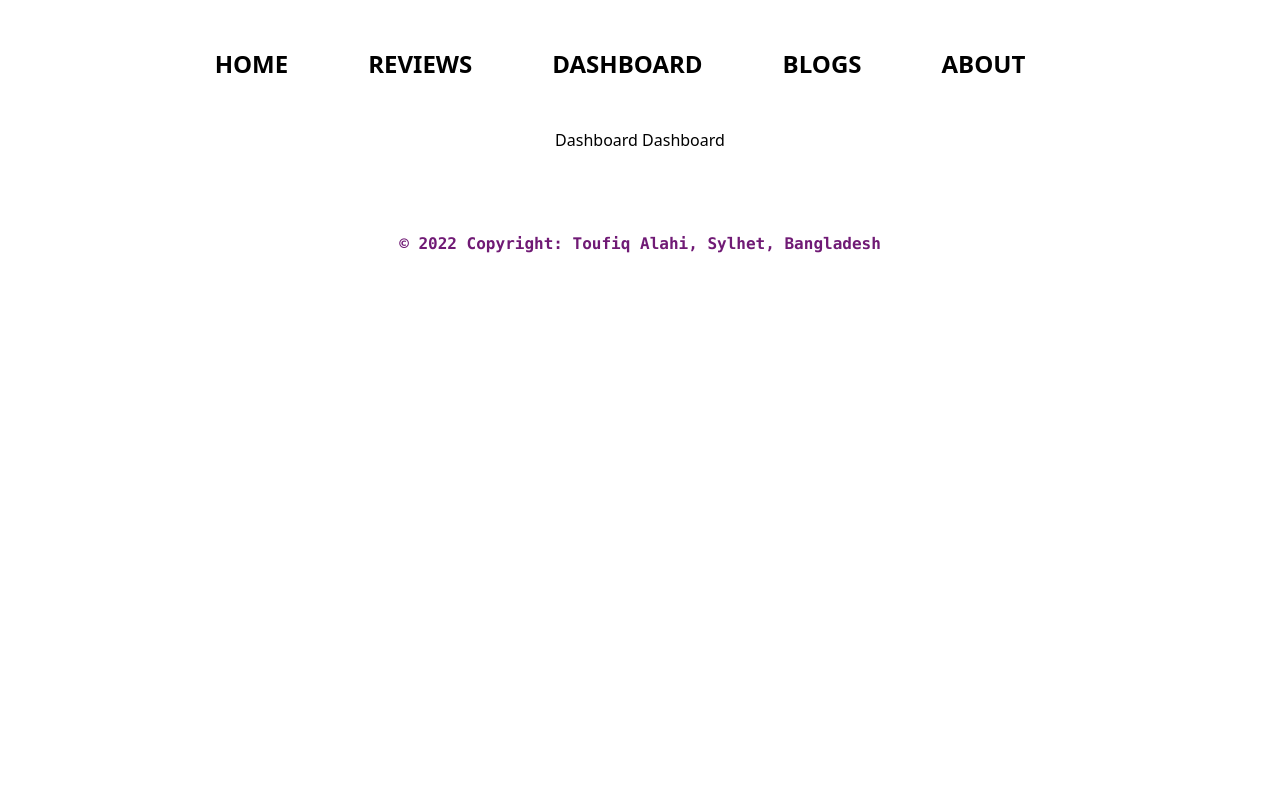
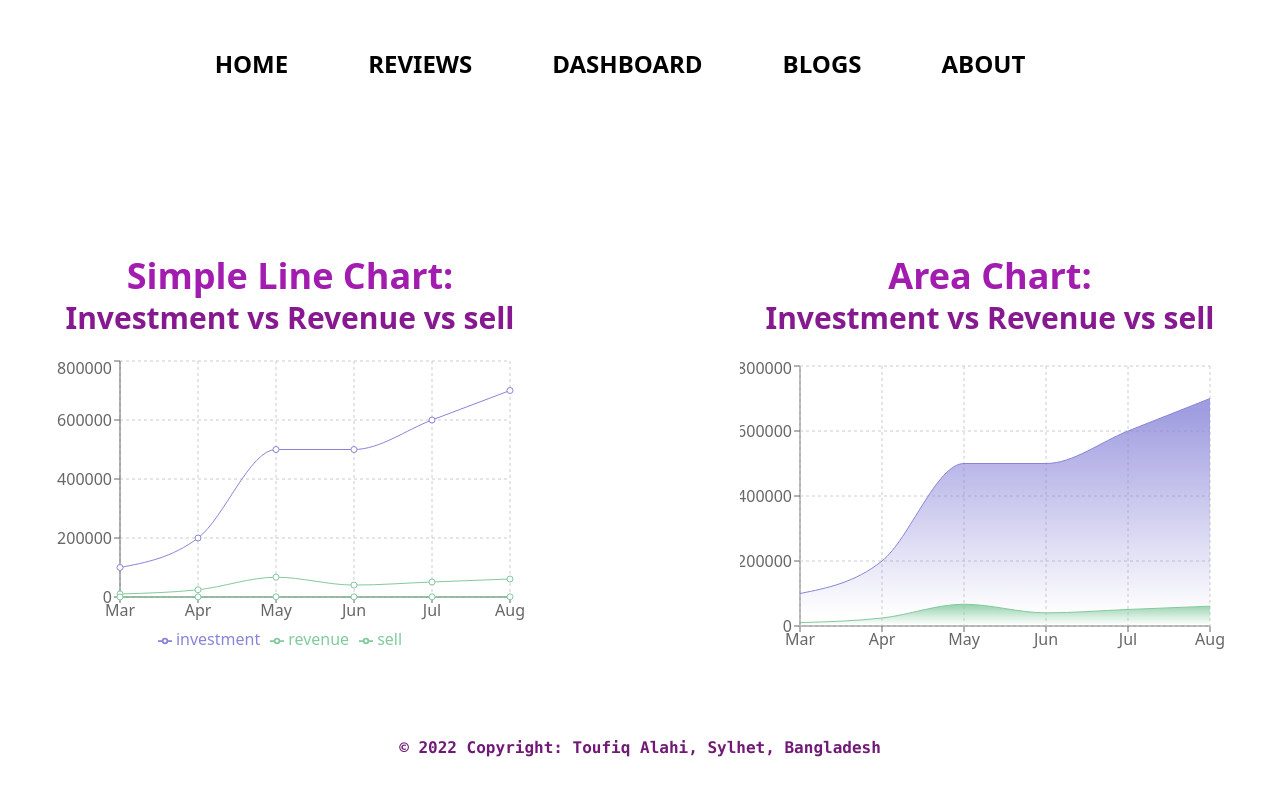
Before and after one commit to ToufiqAlahi/ButterFinger-Motel, a React (Create React App) app: page /dashboard in a window 1280 px wide. Shown: the top 796 px of the page. Built offline with nearby package versions, Linux system fonts and the light colour scheme.

Commit message:
Added charts

```diff
--- a/src/components/Dashboard/Dashboard.js
+++ b/src/components/Dashboard/Dashboard.js
@@ -1,9 +1,117 @@
 import React from 'react';
+import {
+    LineChart,
+    Line,
+    XAxis,
+    YAxis,
+    CartesianGrid,
+    Tooltip,
+    Legend,
+    AreaChart,
+    Area
+} from "recharts";
 
 const Dashboard = () => {
+    const data = [
+        {
+            "month": "Mar",
+            "investment": 100000,
+            "sell": 241,
+            "revenue": 10401
+        },
+        {
+            "month": "Apr",
+            "investment": 200000,
+            "sell": 423,
+            "revenue": 24500
+        },
+        {
+            "month": "May",
+            "investment": 500000,
+            "sell": 726,
+            "revenue": 67010
+        },
+        {
+            "month": "Jun",
+            "investment": 500000,
+            "sell": 529,
+            "revenue": 40405
+        },
+        {
+            "month": "Jul",
+            "investment": 600000,
+            "sell": 601,
+            "revenue": 50900
+        },
+        {
+            "month": "Aug",
+            "investment": 700000,
+            "sell": 670,
+            "revenue": 61000
+        }
+    ]
     return (
-        <div>
-            <h1>Dashboard Dashboard</h1>
+        <div className=' md:flex md:mx-10 md:justify-between mt-44'>
+
+
+            <div>
+            <p className='text-fuchsia-700 font-bold text-4xl mb-5'> Simple Line Chart: <br />
+            <span className=' text-3xl text-fuchsia-800'> Investment vs Revenue vs sell</span> </p>
+            <LineChart
+                width={500}
+                height={300}
+                data={data}
+                margin={{
+                    top: 5,
+                    right: 30,
+                    left: 20,
+                    bottom: 5
+                }}
+            >
+                <CartesianGrid strokeDasharray="3 3" />
+                <XAxis dataKey="month" />
+                <YAxis />
+                <Tooltip />
+                <Legend />
+                <Line
+                    type="monotone"
+                    dataKey="investment"
+                    stroke="#8884d8"
+                    activeDot={{ r: 8 }}
+                />
+                <Line type="monotone" dataKey="revenue" stroke="#82ca9d" />
+                <Line type="monotone" dataKey="sell" stroke="#82ca9d" />
+            </LineChart>
+
+
+            </div>
+
+
+            <div>
+            <p className='text-fuchsia-700 font-bold text-4xl mb-5'> Area Chart: <br />
+            <span className=' text-3xl text-fuchsia-800'> Investment vs Revenue vs sell</span> </p>
+                <AreaChart width={500} height={300} data={data}
+                    margin={{ top: 10, right: 30, left: 0, bottom: 0 }}>
+                    <defs>
+                        <linearGradient id="colorUv" x1="0" y1="0" x2="0" y2="1">
+                            <stop offset="5%" stopColor="#8884d8" stopOpacity={0.8} />
+                            <stop offset="95%" stopColor="#8884d8" stopOpacity={0} />
+                        </linearGradient>
+                        <linearGradient id="colorPv" x1="0" y1="0" x2="0" y2="1">
+                            <stop offset="5%" stopColor="#82ca9d" stopOpacity={0.8} />
+                            <stop offset="95%" stopColor="#82ca9d" stopOpacity={0} />
+                        </linearGradient>
+                    </defs>
+                    <XAxis dataKey="month" />
+                    <YAxis />
+                    <CartesianGrid strokeDasharray="3 3" />
+                    <Tooltip />
+                    <Area type="monotone" dataKey="investment" stroke="#8884d8" fillOpacity={1} fill="url(#colorUv)" />
+                    <Area type="monotone" dataKey="revenue" stroke="#82ca9d" fillOpacity={1} fill="url(#colorPv)" />
+                </AreaChart>
+
+            </div>
+
         </div>
     );
 };
```
